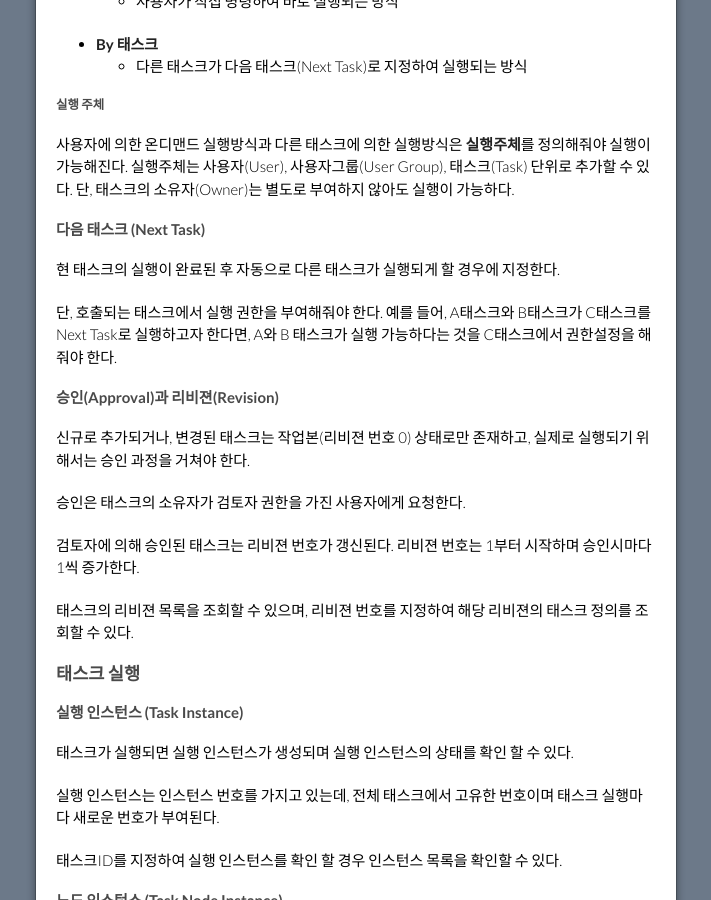
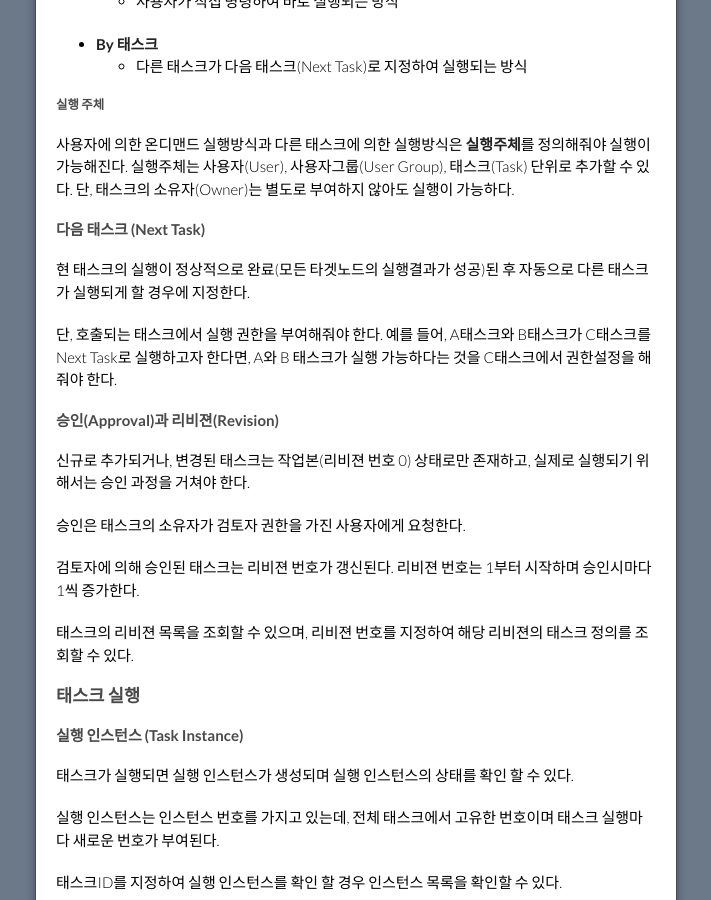
Before and after one commit to opmate/opmate.github.io, a Jekyll site: the page built from document/Overview.md, in a window 1280 px wide and 900 px high, scrolled down 3716 px. Shown: the whole window, without its empty margins (284-995 px from the left). Built offline with Jekyll 4.4.1, drawn with Linux system fonts in a browser that asks for light colours; our own code applies the rules of GitHub Pages for plain Markdown files; a script that is not in the unit is left out; the repository's description, which GitHub fills in, is left out.

Commit message:
Update Overview.md

```diff
--- a/document/Overview.md
+++ b/document/Overview.md
@@ -152,7 +152,7 @@ title: Overview
 
 #### 다음 태스크 (Next Task)
 
-현 태스크의 실행이 완료된 후 자동으로 다른 태스크가 실행되게 할 경우에 지정한다.
+현 태스크의 실행이 정상적으로 완료(모든 타겟노드의 실행결과가 성공)된 후 자동으로 다른 태스크가 실행되게 할 경우에 지정한다.
 
 단, 호출되는 태스크에서 실행 권한을 부여해줘야 한다.
 예를 들어, A태스크와 B태스크가 C태스크를 Next Task로 실행하고자 한다면,  A와 B 태스크가 실행 가능하다는 것을 C태스크에서 권한설정을 해줘야 한다.
```
